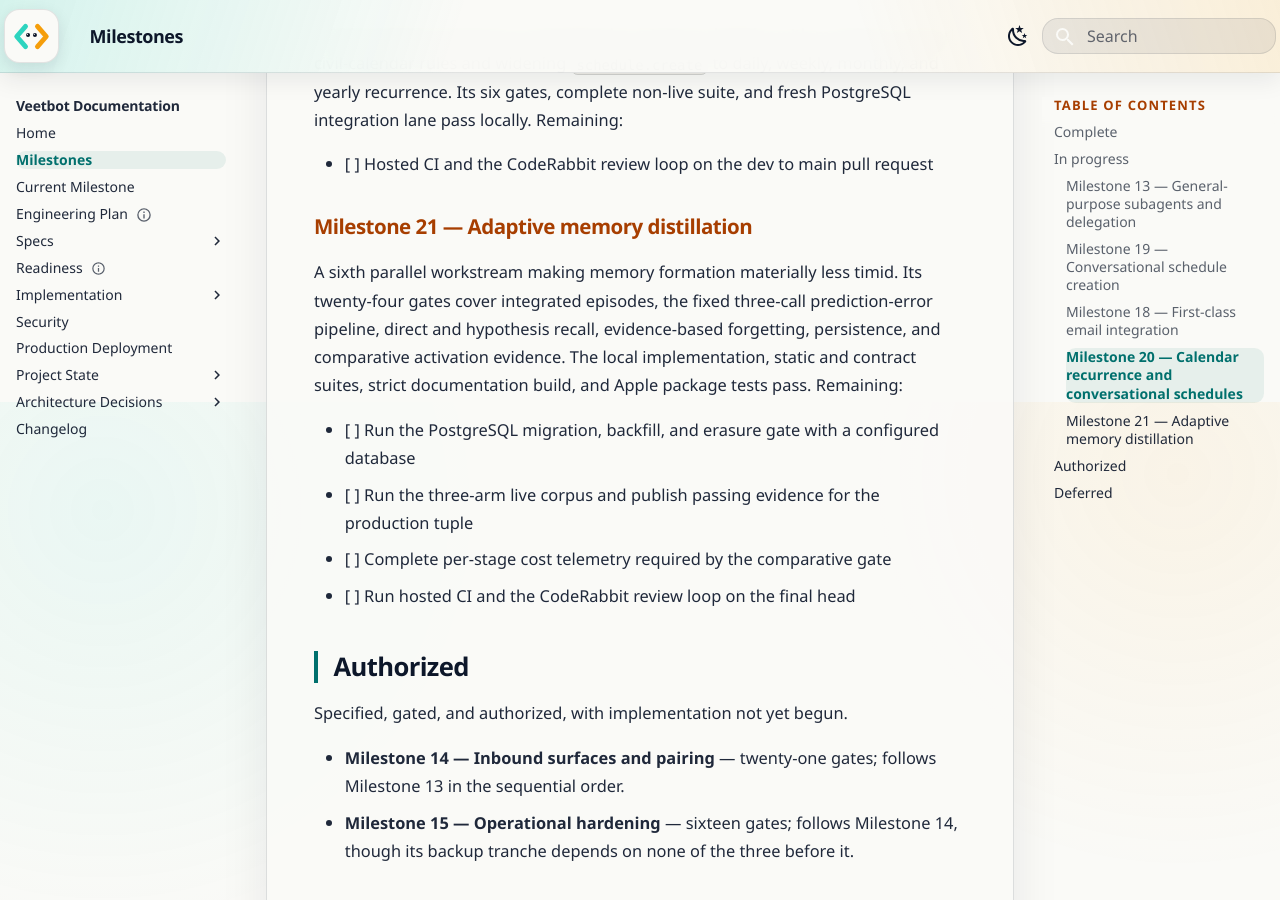
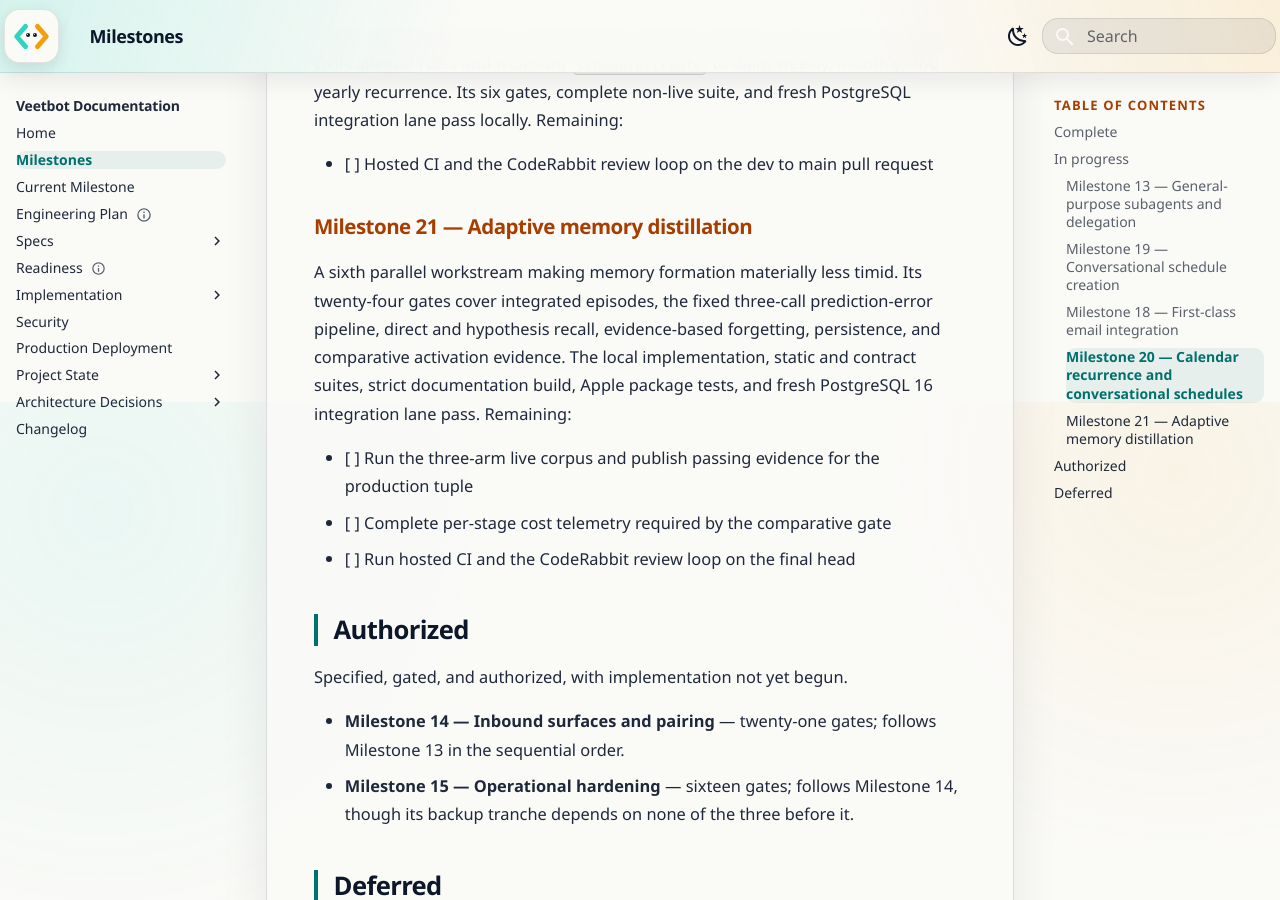
Before and after one commit to avitus/veetbot, an MkDocs documentation site: the page built from docs/status/milestones.md, in a window 1280 px wide and 900 px high, scrolled down 2298 px. Built offline with MkDocs 1.6.1 and Material for MkDocs 9.7.7, drawn with Linux system fonts in a browser that asks for light colours.

```diff
--- a/docs/status/milestones.md
+++ b/docs/status/milestones.md
@@ -88,10 +88,9 @@
 Its twenty-four gates cover integrated episodes, the fixed three-call
 prediction-error pipeline, direct and hypothesis recall, evidence-based
 forgetting, persistence, and comparative activation evidence. The local
-implementation, static and contract suites, strict documentation build, and
-Apple package tests pass. Remaining:
+implementation, static and contract suites, strict documentation build, Apple
+package tests, and fresh PostgreSQL 16 integration lane pass. Remaining:
 
-- [ ] Run the PostgreSQL migration, backfill, and erasure gate with a configured database
 - [ ] Run the three-arm live corpus and publish passing evidence for the production tuple
 - [ ] Complete per-stage cost telemetry required by the comparative gate
 - [ ] Run hosted CI and the CodeRabbit review loop on the final head
```
Also changed, not shown: docs/status/project-state.yaml (+8 -7 lines), 1 other file.
